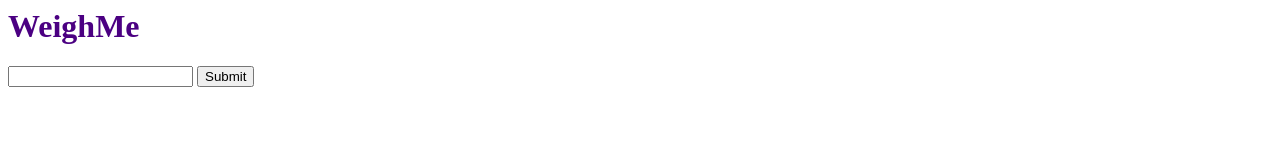
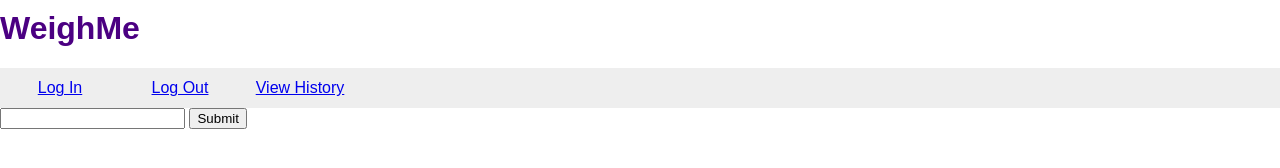
Before and after one commit to RandomSeeded/WeighMe, a website: page client/index.html in a window 1280 px wide. Drawn offline with nearby package versions, Linux system fonts and the light colour scheme.

Commit message:
Add basic nav bar & styling

```diff
--- a/client/index.html
+++ b/client/index.html
@@ -5,6 +5,13 @@
 </head>
 <body ng-app="weighMe">
   <h1>WeighMe</h1>
+  <div class="navigation">
+    <ul>
+      <li><a href="#">Log In</a></li>
+      <li><a href="#">Log Out</a></li>
+      <li><a href="#">View History</a></li>
+    </ul>
+  </div>
   <div ng-view></div>
   <script src="bower_components/angular/angular.js"></script>
   <script src="bower_components/angular-route/angular-route.js"></script>
--- a/client/styles/styles.css
+++ b/client/styles/styles.css
@@ -1,3 +1,41 @@
+body {
+  margin: 0;
+  margin-top: 10px;
+  font-family: arial, sans-serif;
+}
+.navigation {
+  width: 100%;
+  height: 40px;
+  background-color: #eee;
+}
+.navigation ul {
+  margin: 0;
+  padding: 0;
+  list-style: none;
+}
+
+.navigation li a {
+  float: left;
+  height: 20px;
+  width: 100px;
+  line-height: 20px;
+  padding: 10px;
+  display: block;
+  text-align: center;
+}
+
+.navigation li a:hover {
+  background-color: #ddd;
+}
+
+.navigation li :selected {
+  background-color: #ccc;
+}
+
+div {
+  display: block;
+}
+
 h1 {
   color: indigo;
 }
```
